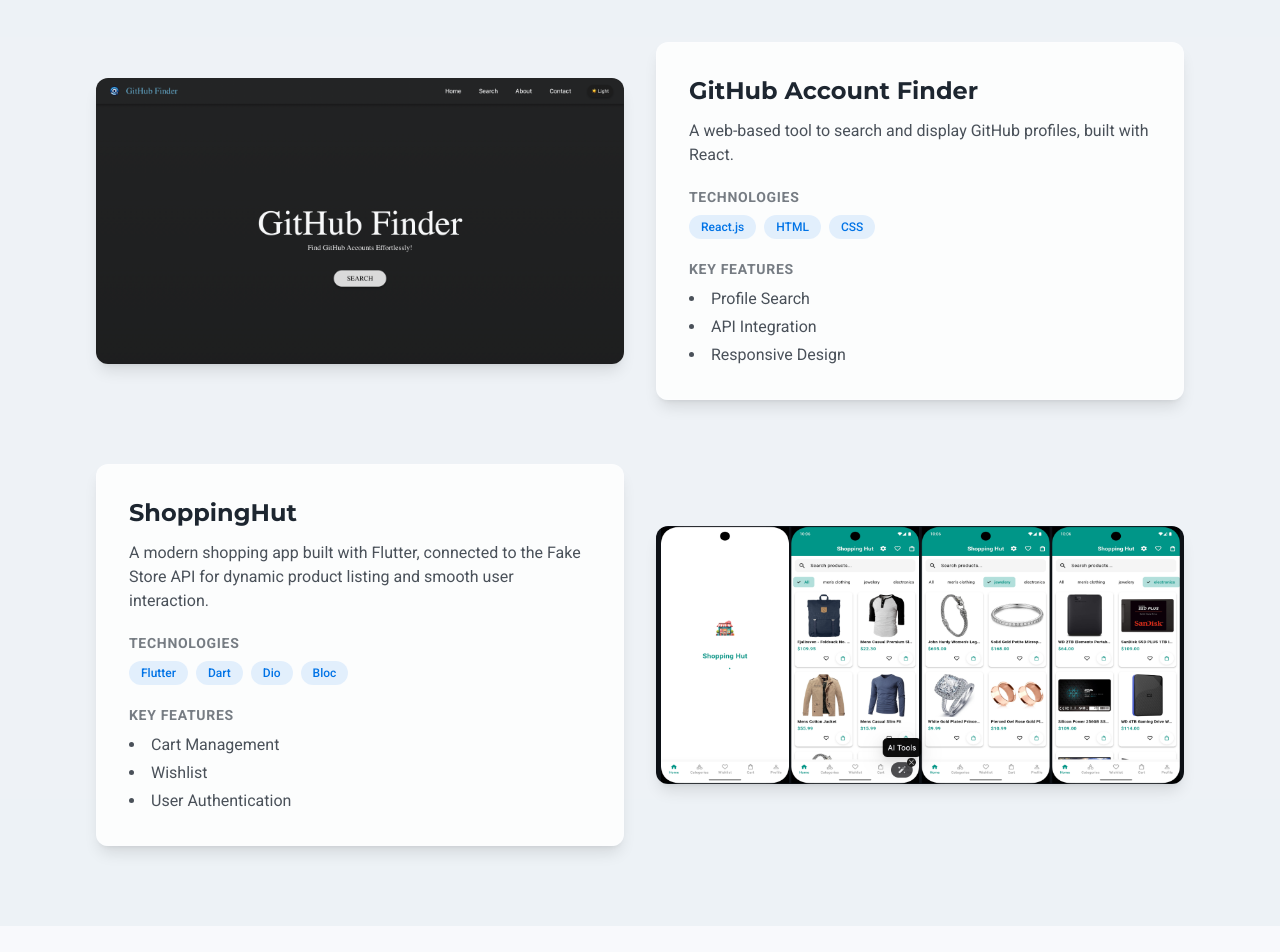
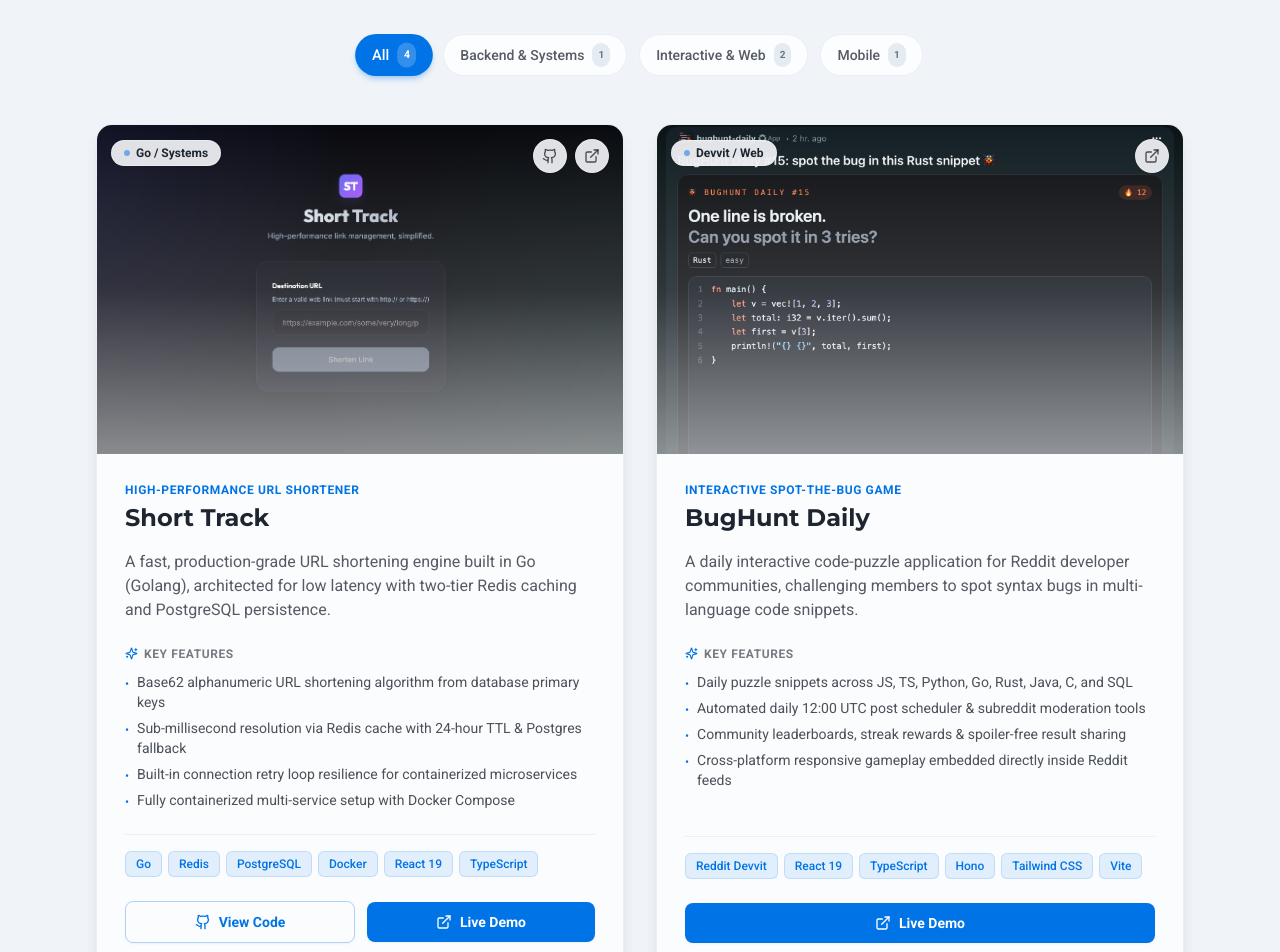
Before and after one commit to vkprogrammer-001/Portfolio, a React (Vite) app: page / in a window 1280 px wide. Shown: the part 6060-7012 px from the top of the page. Built offline with nearby package versions, Linux system fonts and the light colour scheme.

Commit message:
feat: update projects section with categorized grid view and new project assets

```diff
--- a/src/components/ProjectsSection.tsx
+++ b/src/components/ProjectsSection.tsx
@@ -1,107 +1,237 @@
 
-import { ExternalLink, Github } from 'lucide-react';
+import { useState } from 'react';
+import { ExternalLink, Github, Sparkles } from 'lucide-react';
+
+interface Project {
+  title: string;
+  subtitle: string;
+  category: "Backend & Systems" | "Interactive & Web" | "Mobile";
+  badgeText: string;
+  description: string;
+  image: string;
+  technologies: string[];
+  features: string[];
+  githubLink?: string;
+  demoLink?: string;
+}
 
 const ProjectsSection = () => {
-  const projects = [
+  const [activeCategory, setActiveCategory] = useState<string>("All");
+
+  const projects: Project[] = [
     {
-      title: "GitHub Account Finder",
-      description: "A web-based tool to search and display GitHub profiles, built with React.",
-      image: "/Portfolio/projects/githubfinder.png",
-      technologies: ["React.js", "HTML", "CSS"],
-      features: ["Profile Search", "API Integration", "Responsive Design"],
-      githubLink: "https://github.com/vkprogrammer-001/GitHubFinder.git",
-      demoLink: "https://demo.com",
+      title: "Short Track",
+      subtitle: "High-Performance URL Shortener",
+      category: "Backend & Systems",
+      badgeText: "Go / Systems",
+      description: "A fast, production-grade URL shortening engine built in Go (Golang), architected for low latency with two-tier Redis caching and PostgreSQL persistence.",
+      image: "/Portfolio/projects/shorttrack.png",
+      technologies: ["Go", "Redis", "PostgreSQL", "Docker", "React 19", "TypeScript"],
+      features: [
+        "Base62 alphanumeric URL shortening algorithm from database primary keys",
+        "Sub-millisecond resolution via Redis cache with 24-hour TTL & Postgres fallback",
+        "Built-in connection retry loop resilience for containerized microservices",
+        "Fully containerized multi-service setup with Docker Compose"
+      ],
+      githubLink: "https://github.com/vkprogrammer-001/Short-Track",
+      demoLink: "https://short-track-v1.vercel.app/",
+    },
+    {
+      title: "BugHunt Daily",
+      subtitle: "Interactive Spot-The-Bug Game",
+      category: "Interactive & Web",
+      badgeText: "Devvit / Web",
+      description: "A daily interactive code-puzzle application for Reddit developer communities, challenging members to spot syntax bugs in multi-language code snippets.",
+      image: "/Portfolio/projects/bughunt_daily.png",
+      technologies: ["Reddit Devvit", "React 19", "TypeScript", "Hono", "Tailwind CSS", "Vite"],
+      features: [
+        "Daily puzzle snippets across JS, TS, Python, Go, Rust, Java, C, and SQL",
+        "Automated daily 12:00 UTC post scheduler & subreddit moderation tools",
+        "Community leaderboards, streak rewards & spoiler-free result sharing",
+        "Cross-platform responsive gameplay embedded directly inside Reddit feeds"
+      ],
+      demoLink: "https://www.reddit.com/r/bughunt_daily_dev/",
     },
     {
       title: "ShoppingHut",
-      description: "A modern shopping app built with Flutter, connected to the Fake Store API for dynamic product listing and smooth user interaction.",
+      subtitle: "Modern Cross-Platform E-Commerce",
+      category: "Mobile",
+      badgeText: "Flutter / Mobile",
+      description: "A modern shopping mobile application developed in Flutter, connected to the Fake Store API for dynamic catalog browsing and seamless order workflows.",
       image: "/Portfolio/projects/shoppinghut.png",
-      technologies: ["Flutter", "Dart", "Dio","Bloc"],
-      features: ["Cart Management", "Wishlist", "User Authentication"],
+      technologies: ["Flutter", "Dart", "Dio", "Bloc", "REST API"],
+      features: [
+        "Predictable state management architecture powered by BLoC",
+        "Dynamic product search, category browsing, and wishlist syncing",
+        "Persistent cart management with real-time price calculations",
+        "Responsive, fluid animations tailored for iOS and Android"
+      ],
       githubLink: "https://github.com/vkprogrammer-001/ShoppingHut.git",
-      demoLink: "https://demo.com",
     },
-    // {
-    //   title: "FluttyCalc",
-    //   description: "A minimalist calculator app to solve basic arithmetic with a clean user interface.",
-    //   image: "/Portfolio/githubfinder/githubfinder.png",
-    //   technologies: ["Flutter", "Dart"],
-    //   features: ["Addition", "Subtraction", "Multiplication", "Division"],
-    //   githubLink: "https://github.com",
-    //   demoLink: "https://demo.com",
-    // },
+    {
+      title: "GitHub Account Finder",
+      subtitle: "Profile & Repository Explorer",
+      category: "Interactive & Web",
+      badgeText: "React / Tooling",
+      description: "A web-based developer utility to search, inspect, and analyze GitHub user profiles, repositories, and engagement metrics in real time.",
+      image: "/Portfolio/projects/githubfinder.png",
+      technologies: ["React.js", "REST APIs", "Tailwind CSS", "JavaScript"],
+      features: [
+        "Real-time user profile & repository discovery using the GitHub REST API",
+        "In-depth inspection of public repos, follower counts, and language stats",
+        "Graceful API rate-limit handling and error states",
+        "Clean, responsive glassmorphic UI optimized for all screen sizes"
+      ],
+      githubLink: "https://github.com/vkprogrammer-001/GitHubFinder.git",
+    },
   ];
 
+  const categories = ["All", "Backend & Systems", "Interactive & Web", "Mobile"] as const;
+
+  const filteredProjects = activeCategory === "All"
+    ? projects
+    : projects.filter(project => project.category === activeCategory);
+
   return (
-    <section id="projects" className="section bg-muted/50">
+    <section id="projects" className="section bg-muted/40">
       <div className="container-custom">
-        <div className="text-center mb-12">
+        <div className="text-center mb-10">
           <h2 className="text-3xl md:text-4xl font-bold font-montserrat">
             Notable <span className="gradient-text">Projects</span>
           </h2>
           <div className="mt-2 h-1 w-20 bg-primary mx-auto rounded-full"></div>
           <p className="mt-4 text-foreground/70 max-w-2xl mx-auto">
-            Here are some of my recent projects that showcase my skills and experience.
-            Each project is built with a focus on user experience and clean code.
+            A curated showcase of production-ready systems, full-stack applications, and open-source software
+            built with a strong focus on architecture, performance, and clean code.
           </p>
         </div>
 
-        <div className="space-y-16">
-          {projects.map((project, index) => (
-            <div
-              key={index}
-              className={`grid grid-cols-1 lg:grid-cols-2 gap-8 items-center ${
-                index % 2 === 0 ? "" : "lg:flex-row-reverse"
+        {/* Category Filter Pills */}
+        <div className="flex flex-wrap items-center justify-center gap-2 md:gap-3 mb-12">
+          {categories.map((category) => {
+            const count = category === "All"
+              ? projects.length
+              : projects.filter((p) => p.category === category).length;
+            const isActive = activeCategory === category;
+
+            return (
+              <button
+                key={category}
+                type="button"
+                onClick={() => setActiveCategory(category)}
+                className={`px-4 py-2 rounded-full text-xs md:text-sm font-medium transition-all duration-300 flex items-center gap-2 ${
+                  isActive
+                    ? "bg-primary text-white shadow-md shadow-primary/25 scale-105"
+                    : "bg-white/80 hover:bg-white text-foreground/75 hover:text-foreground border border-border/70 hover:border-primary/30"
                 }`}
               >
-              <div className={`${index % 2 === 0 ? "lg:order-1" : "lg:order-2"} animate-fade-in`}>
-                <div className="relative overflow-hidden rounded-xl shadow-lg group">
+                <span>{category}</span>
+                <span
+                  className={`px-1.5 py-0.5 rounded-full text-[10px] font-semibold ${
+                    isActive
+                      ? "bg-white/20 text-white"
+                      : "bg-muted text-foreground/60"
+                  }`}
+                >
+                  {count}
+                </span>
+              </button>
+            );
+          })}
+        </div>
+
+        {/* Responsive Grid */}
+        <div className="grid grid-cols-1 md:grid-cols-2 gap-8 items-stretch">
+          {filteredProjects.map((project) => (
+            <article
+              key={project.title}
+              className="glass-card group flex flex-col justify-between overflow-hidden rounded-2xl border border-border/70 hover:border-primary/40 bg-card/70 hover:bg-card/95 transition-all duration-300 hover:shadow-2xl hover:shadow-primary/10 hover:-translate-y-1.5 animate-fade-in"
+            >
+              {/* Media Header */}
+              <div className="relative aspect-[16/10] overflow-hidden bg-muted/30">
                 <img
                   src={project.image}
                   alt={project.title}
-                    className="w-full h-auto object-cover transform group-hover:scale-105 transition-transform duration-500"
+                  loading="lazy"
+                  className="w-full h-full object-cover object-top transition-transform duration-500 ease-out group-hover:scale-105"
                 />
-                  <div className="absolute inset-0 bg-gradient-to-t from-black/70 to-transparent opacity-0 group-hover:opacity-100 transition-opacity flex items-end justify-center pb-6">
-                    <div className="flex space-x-4">
+                <div className="absolute inset-0 bg-gradient-to-t from-background/90 via-background/25 to-transparent opacity-60 group-hover:opacity-40 transition-opacity" />
+
+                {/* Category Badge */}
+                <div className="absolute top-3.5 left-3.5">
+                  <span className="inline-flex items-center gap-1.5 px-3 py-1 rounded-full text-xs font-semibold bg-background/90 backdrop-blur-md text-foreground border border-white/30 shadow-sm">
+                    <span className="w-1.5 h-1.5 rounded-full bg-primary animate-pulse" />
+                    {project.badgeText}
+                  </span>
+                </div>
+
+                {/* Top Quick Action Buttons */}
+                <div className="absolute top-3.5 right-3.5 flex items-center gap-2">
+                  {project.githubLink && (
                     <a
                       href={project.githubLink}
                       target="_blank"
                       rel="noopener noreferrer"
-                        className="p-2 bg-white text-black rounded-full hover:bg-primary hover:text-white transition-colors"
+                      aria-label={`View ${project.title} source code on GitHub`}
+                      className="p-2 rounded-full bg-background/90 backdrop-blur-md text-foreground/80 hover:text-primary hover:bg-background border border-white/30 shadow-sm transition-all hover:scale-110"
                     >
-                        <Github size={20} />
+                      <Github size={16} />
                     </a>
-                      {/* <a
+                  )}
+                  {project.demoLink && (
+                    <a
                       href={project.demoLink}
                       target="_blank"
                       rel="noopener noreferrer"
-                        className="p-2 bg-white text-black rounded-full hover:bg-primary hover:text-white transition-colors"
+                      aria-label={`View ${project.title} live link`}
+                      className="p-2 rounded-full bg-background/90 backdrop-blur-md text-foreground/80 hover:text-primary hover:bg-background border border-white/30 shadow-sm transition-all hover:scale-110"
                     >
-                        <ExternalLink size={20} />
-                      </a> */}
-                    </div>
-                  </div>
+                      <ExternalLink size={16} />
+                    </a>
+                  )}
                 </div>
               </div>
 
-              <div className={`${index % 2 === 0 ? "lg:order-2" : "lg:order-1"} animate-fade-in`}>
-                <div className="glass-card p-6 md:p-8">
-                  <h3 className="text-2xl font-bold font-montserrat mb-3">
+              {/* Card Body */}
+              <div className="p-6 md:p-7 flex flex-col flex-1 justify-between gap-6">
+                <div className="space-y-4">
+                  <div>
+                    <span className="text-xs font-semibold tracking-wider uppercase text-primary mb-1 block">
+                      {project.subtitle}
+                    </span>
+                    <h3 className="text-2xl font-bold font-montserrat text-foreground group-hover:text-primary transition-colors">
                       {project.title}
                     </h3>
-                  <p className="text-foreground/80 mb-5">
+                  </div>
+
+                  <p className="text-foreground/75 text-sm md:text-base leading-relaxed">
                     {project.description}
                   </p>
 
-                  <div className="mb-5">
-                    <h4 className="text-sm font-semibold uppercase tracking-wider text-foreground/60 mb-2">
-                      Technologies
+                  {/* Highlights */}
+                  <div className="pt-2">
+                    <h4 className="text-xs font-semibold uppercase tracking-wider text-foreground/60 mb-2.5 flex items-center gap-1.5">
+                      <Sparkles size={13} className="text-primary" /> Key Features
                     </h4>
-                    <div className="flex flex-wrap gap-2">
+                    <ul className="space-y-1.5 text-xs md:text-sm text-foreground/80">
+                      {project.features.map((feature, i) => (
+                        <li key={i} className="flex items-start gap-2">
+                          <span className="text-primary mt-1 text-xs">•</span>
+                          <span>{feature}</span>
+                        </li>
+                      ))}
+                    </ul>
+                  </div>
+                </div>
+
+                {/* Tech Pills & Bottom Actions */}
+                <div className="space-y-5 pt-4 border-t border-border/60">
+                  <div>
+                    <div className="flex flex-wrap gap-1.5">
                       {project.technologies.map((tech, i) => (
                         <span
                           key={i}
-                          className="px-3 py-1 bg-primary/10 text-primary text-xs font-medium rounded-full"
+                          className="px-2.5 py-1 bg-primary/10 text-primary text-xs font-medium rounded-md border border-primary/15 transition-colors hover:bg-primary/20"
                         >
                           {tech}
                         </span>
@@ -109,19 +239,33 @@
                     </div>
                   </div>
 
-                  <div>
-                    <h4 className="text-sm font-semibold uppercase tracking-wider text-foreground/60 mb-2">
-                      Key Features
-                    </h4>
-                    <ul className="list-disc list-inside space-y-1 text-foreground/80">
-                      {project.features.map((feature, i) => (
-                        <li key={i}>{feature}</li>
-                      ))}
-                    </ul>
+                  <div className="flex items-center gap-3 pt-1">
+                    {project.githubLink && (
+                      <a
+                        href={project.githubLink}
+                        target="_blank"
+                        rel="noopener noreferrer"
+                        className="flex-1 inline-flex items-center justify-center gap-2 px-4 py-2.5 rounded-lg text-sm font-semibold border border-primary/30 text-primary hover:bg-primary hover:text-white transition-all duration-200 shadow-sm"
+                      >
+                        <Github size={16} />
+                        <span>View Code</span>
+                      </a>
+                    )}
+                    {project.demoLink && (
+                      <a
+                        href={project.demoLink}
+                        target="_blank"
+                        rel="noopener noreferrer"
+                        className="flex-1 inline-flex items-center justify-center gap-2 px-4 py-2.5 rounded-lg text-sm font-semibold bg-primary text-white hover:bg-primary/90 transition-all duration-200 shadow-sm"
+                      >
+                        <ExternalLink size={16} />
+                        <span>Live Demo</span>
+                      </a>
+                    )}
                   </div>
                 </div>
               </div>
-            </div>
+            </article>
           ))}
         </div>
       </div>
```
Also changed, not shown: public/projects/bughunt_daily.png (added), public/projects/shorttrack.png (added). Lines whose indentation alone changed are shown as unchanged.
